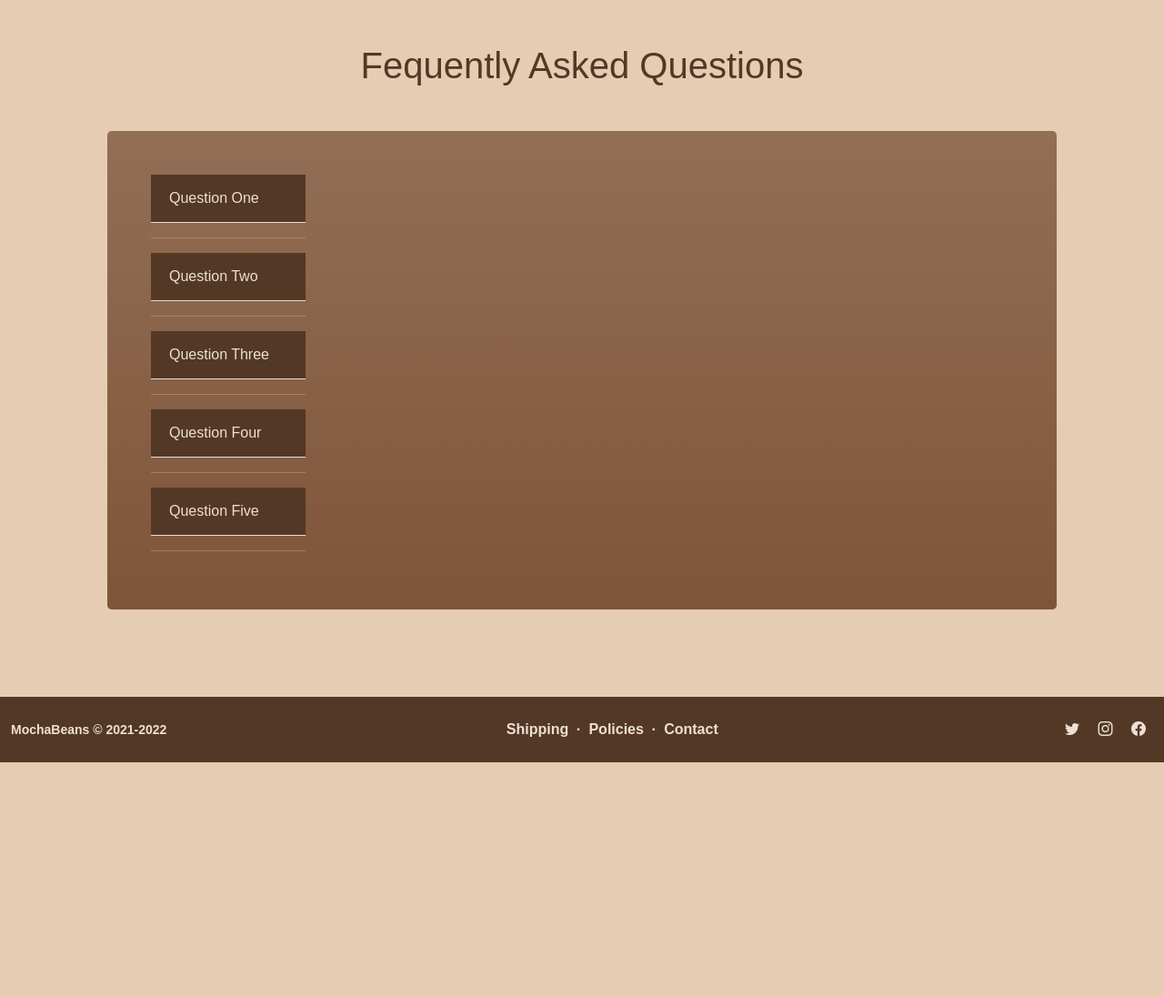
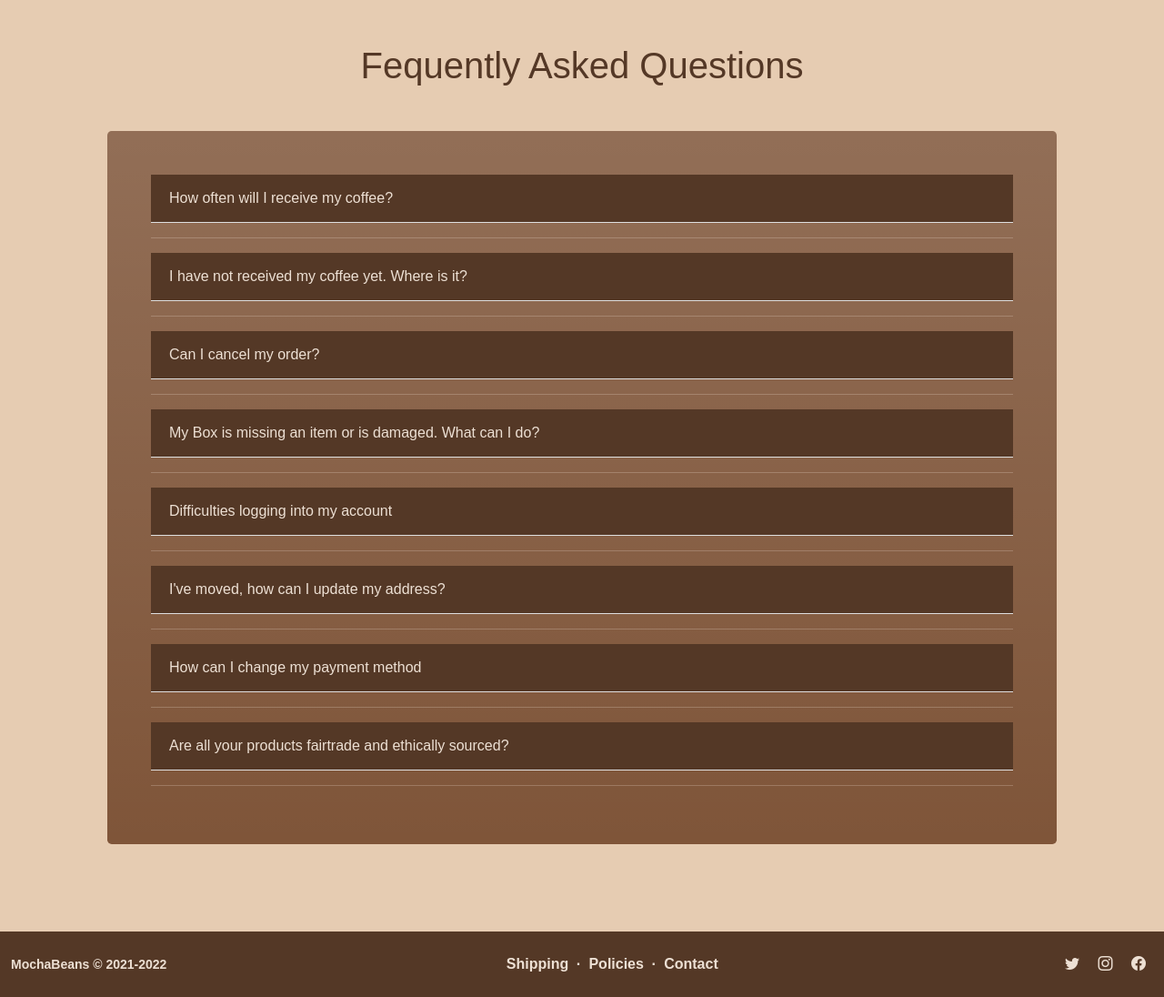
Before and after one commit to Code-Institute-Submissions/MSP-10, a Django app: page /faq/ in a window 1280 px wide. Shown: the part 56-1152 px from the top of the page at 91% size. Before the commit the page ends 894 px from the top, so only its background shows below. Run offline with Django 4.2, Linux system fonts and the light colour scheme; some web fonts are replaced.

Commit message:
Update FAQ with questions and create unit tests
Updated the FAQ page with customer facing text/questions. Create the python unit tests for the FAQ page.

```diff
--- a/templates/information/faq.html
+++ b/templates/information/faq.html
@@ -31,71 +31,110 @@ FAQ Page
                     <div class="container px-5 my-5">
                         <aside class=" static-box bg-gradient rounded-3 p-4 p-sm-5 mt-5">
                             <div class="d-flex align-items-center justify-content-between flex-column flex-xl-row text-center text-xl-start">
-                                <div class="mb-8 mb-xl-0">
-                                    <div class="accordion accordion-flush" id="accordionQuestions">
+                                <div class="accordion accordion-flush w-100" id="accordionQuestions">
                                     <div class="accordion-item">
                                         <h2 class="accordion-header" id="questionOne">
-                                                <button class="accordion-button darkmocha-button" type="button" data-bs-toggle="collapse" data-bs-target="#collapseOne" aria-expanded="false" aria-controls="collapseOne">Question One
+                                            <button class="accordion-button darkmocha-button w-100" type="button" data-bs-toggle="collapse" data-bs-target="#collapseOne" aria-expanded="false" aria-controls="collapseOne">How often will I receive my coffee?
                                             </button>
                                         </h2>
                                         <div id="collapseOne" class="accordion-collapse collapse" aria-labelledby="questionOne" data-bs-parent="#accordionQuestions">
                                             <div class="accordion-body static-box">
-                                                    Answer for the question place holder
+                                                Subscriptions are posted on the 20th of every month. If the 20th falls on a weekend/public holiday then it will be posted on the following working day. Please allow 3-5 working days for your coffee to arrive.
                                             </div>
                                         </div>
                                     </div>
                                     <hr>
                                     <div class="accordion-item">
                                         <h2 class="accordion-header" id="questionTwo">
-                                                <button class="accordion-button darkmocha-button" type="button" data-bs-toggle="collapse" data-bs-target="#collapseTwo" aria-expanded="false" aria-controls="collapseTwo">Question Two
+                                            <button class="accordion-button darkmocha-button" type="button" data-bs-toggle="collapse" data-bs-target="#collapseTwo" aria-expanded="false" aria-controls="collapseTwo">I have not received my coffee yet. Where is it?
                                             </button>
                                         </h2>
                                         <div id="collapseTwo" class="accordion-collapse collapse" aria-labelledby="questionTwo" data-bs-parent="#accordionQuestions">
                                             <div class="accordion-body static-box">
-                                                    Answer for the question place holder
+                                                Subscriptions are posted on the 20th of every month. Please allow 3-5 working days for your coffee to arrive. If you still have not received it then please reach out to us via the contact form.
                                             </div>
                                         </div>
                                     </div>
                                     <hr>
                                     <div class="accordion-item">
                                         <h2 class="accordion-header" id="questionThree">
-                                                <button class="accordion-button darkmocha-button" type="button" data-bs-toggle="collapse" data-bs-target="#collapseThree" aria-expanded="false" aria-controls="collapseThree">Question Three
+                                            <button class="accordion-button darkmocha-button" type="button" data-bs-toggle="collapse" data-bs-target="#collapseThree" aria-expanded="false" aria-controls="collapseThree">Can I cancel my order?
                                             </button>
                                         </h2>
                                         <div id="collapseThree" class="accordion-collapse collapse" aria-labelledby="questionThree" data-bs-parent="#accordionQuestions">
                                             <div class="accordion-body static-box">
-                                                    Answer for the question place holder
+                                                While we are sorry to see you go, you can cancel your subscription by either:
+                                                <ul class="text-50 py-1">
+                                                    <li>Via the Cancel Subscription options within the Subscription section of your Profile on the MochaBean™ site</li>
+                                                    <li>By emailing MochaBean™ Care at MochaBean@coffee.com</li>
+                                                </ul>
                                             </div>
                                         </div>
                                     </div>
                                     <hr>
                                     <div class="accordion-item">
                                         <h2 class="accordion-header" id="questionFour">
-                                                <button class="accordion-button darkmocha-button" type="button" data-bs-toggle="collapse" data-bs-target="#collapseFour" aria-expanded="false" aria-controls="collapseFour">Question Four
+                                            <button class="accordion-button darkmocha-button" type="button" data-bs-toggle="collapse" data-bs-target="#collapseFour" aria-expanded="false" aria-controls="collapseFour">My Box is missing an item or is damaged. What can I do?
                                             </button>
                                         </h2>
                                         <div id="collapseFour" class="accordion-collapse collapse" aria-labelledby="questionFour" data-bs-parent="#accordionQuestions">
                                             <div class="accordion-body static-box">
-                                                    Answer for the question place holder
+                                                In the rare circumstance where an item arrives damaged or is missing, please contact MochaBeans Care and we'd be happy to resolve your request. Validity of a damaged item will require an image be at the discretion of the support agent and we request a photo of the damaged item with your submission to expedite a resolution.
                                             </div>
                                         </div>
                                     </div>
                                     <hr>
                                     <div class="accordion-item">
                                         <h2 class="accordion-header" id="questionFive">
-                                                <button class="accordion-button darkmocha-button" type="button" data-bs-toggle="collapse" data-bs-target="#collapseFive" aria-expanded="false" aria-controls="collapseFive">Question Five
+                                            <button class="accordion-button darkmocha-button" type="button" data-bs-toggle="collapse" data-bs-target="#collapseFive" aria-expanded="false" aria-controls="collapseFive">Difficulties logging into my account
                                             </button>
                                         </h2>
-                                            <div id="collapseFour" class="accordion-collapse collapse" aria-labelledby="questionFive" data-bs-parent="#accordionQuestions">
+                                        <div id="collapseFive" class="accordion-collapse collapse" aria-labelledby="questionFive" data-bs-parent="#accordionQuestions">
                                             <div class="accordion-body static-box">
-                                                    Answer for the question place holder
+                                                If you need to log into the site, click the login button in the top right corner.
+                                                If you have forgotten your password please complete the "password reset" process. If you are still having difficulties please contact the MochaBean Care team.
+                                            </div>
+                                        </div>
+                                    </div>
+                                    <hr>
+                                    <div class="accordion-item">
+                                        <h2 class="accordion-header" id="questionSix">
+                                            <button class="accordion-button darkmocha-button" type="button" data-bs-toggle="collapse" data-bs-target="#collapseSix" aria-expanded="false" aria-controls="collapseSix">I've moved, how can I update my address?
+                                            </button>
+                                        </h2>
+                                        <div id="collapseSix" class="accordion-collapse collapse" aria-labelledby="questionSix" data-bs-parent="#accordionQuestions">
+                                            <div class="accordion-body static-box">
+                                                Once you are logged into the site, you can update your address within the Profile section.
+                                            </div>
+                                        </div>
+                                    </div>
+                                    <hr>
+                                    <div class="accordion-item">
+                                        <h2 class="accordion-header" id="questionSeven">
+                                            <button class="accordion-button darkmocha-button" type="button" data-bs-toggle="collapse" data-bs-target="#collapseSeven" aria-expanded="false" aria-controls="collapseSeven">How can I change my payment method
+                                            </button>
+                                        </h2>
+                                        <div id="collapseSeven" class="accordion-collapse collapse" aria-labelledby="questionSeven" data-bs-parent="#accordionQuestions">
+                                            <div class="accordion-body static-box">
+                                                In order to change your payment card details you will need to cancel your existing subscription and purchase a new one. We understand this is a long process and are looking to improve it in the future.
+                                            </div>
+                                        </div>
+                                    </div>
+                                    <hr>
+                                    <div class="accordion-item">
+                                        <h2 class="accordion-header" id="questionEight">
+                                            <button class="accordion-button darkmocha-button" type="button" data-bs-toggle="collapse" data-bs-target="#collapseEight" aria-expanded="false" aria-controls="collapseEight">Are all your products fairtrade and ethically sourced?
+                                            </button>
+                                        </h2>
+                                        <div id="collapseSix" class="accordion-collapse collapse" aria-labelledby="questionEight" data-bs-parent="#accordionQuestions">
+                                            <div class="accordion-body static-box">
+                                                Yes. We source all of our coffee from organic farmers in order to achieve sustainable and equitable trade relationsips.
                                             </div>
                                         </div>
                                     </div>
                                     <hr>
                                 </div>
                             </div>
-                            </div>
                         </aside>
                     </div>
                 </section>
```
Also changed, not shown: mochabean/tests.py (+15 -0 lines). Lines whose indentation alone changed are shown as unchanged.
